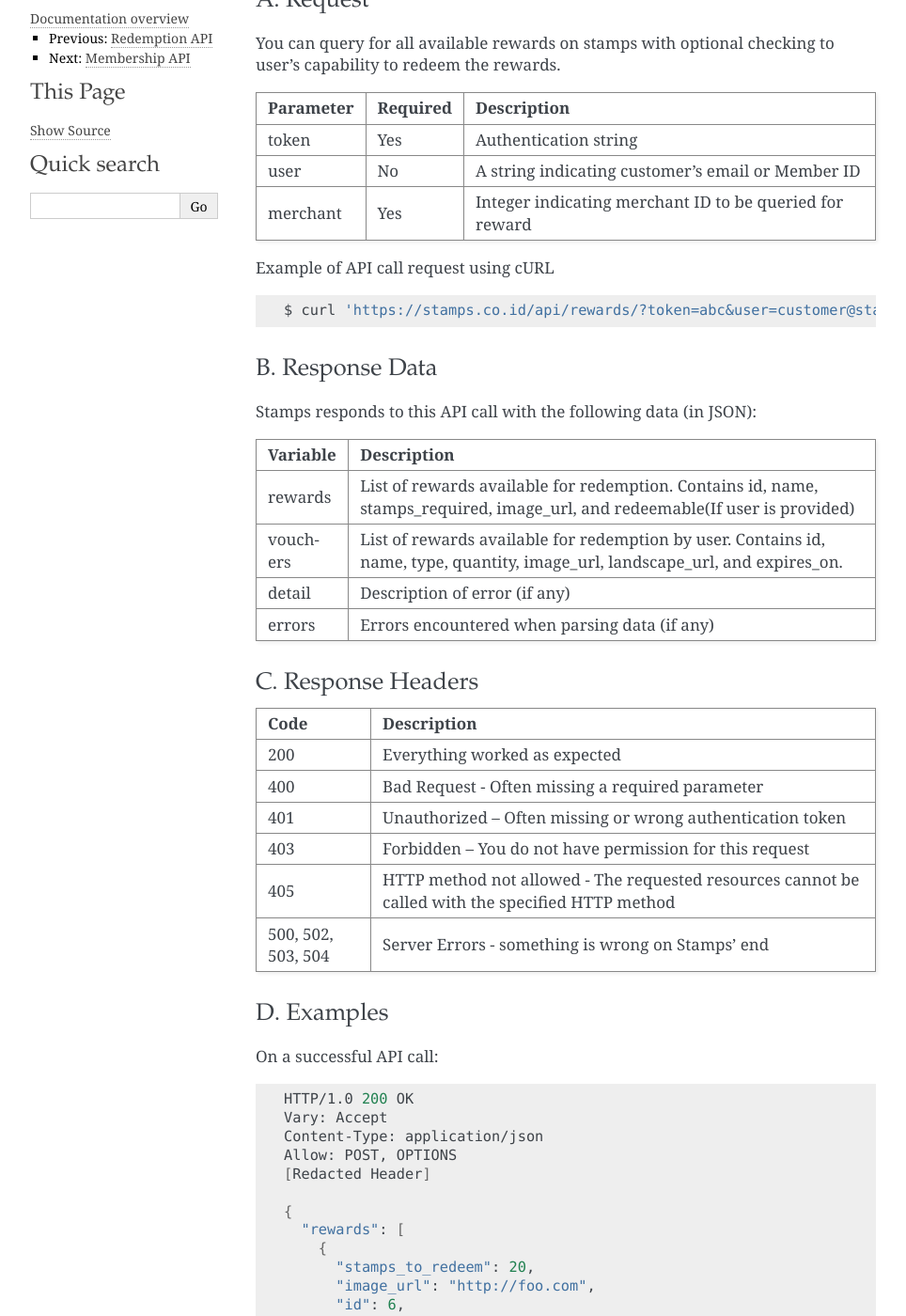
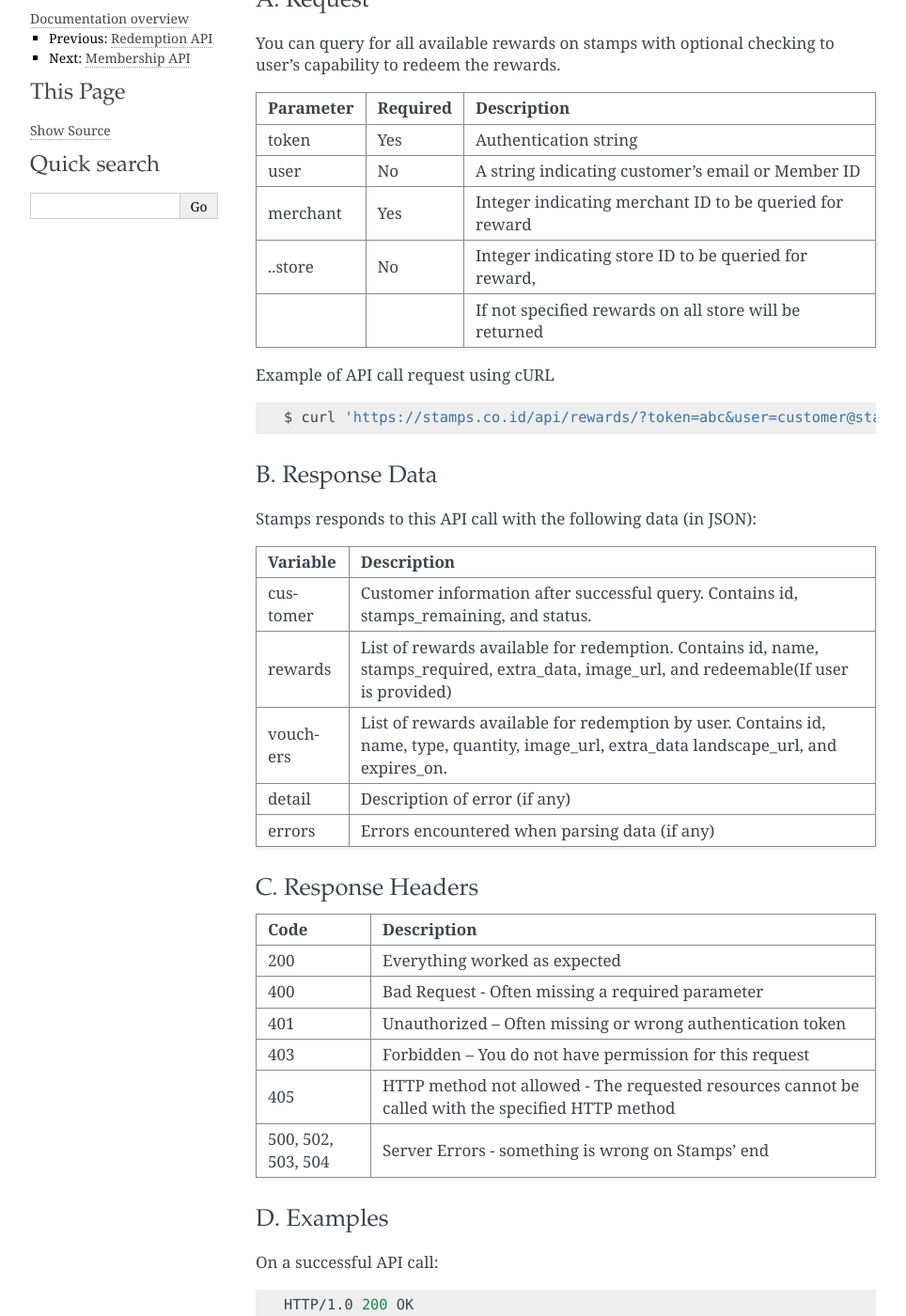
Before and after one commit to ui/stamps-api-docs, a Sphinx documentation site: the page built from source/reward_api.rst, in a window 1280 px wide and 1400 px high, scrolled down 288 px. Shown: the whole window at 94% size, without its empty margins (148-1112 px from the left). Built offline with Sphinx 7.4.7, drawn with Linux system fonts in a browser that asks for light colours; some of the changed text lies outside the part shown.

Commit message:
Refactor reward API

```diff
--- a/source/reward_api.rst
+++ b/source/reward_api.rst
@@ -19,6 +19,8 @@ Parameter   Required    Description
 token       Yes         Authentication string
 user        No          A string indicating customer's email or Member ID
 merchant    Yes         Integer indicating merchant ID to be queried for reward
+..store       No          Integer indicating store ID to be queried for reward,
+..                        If not specified rewards on all store will be returned
 =========== =========== =========================
 
 Example of API call request using cURL
@@ -35,10 +37,13 @@ Stamps responds to this API call with the following data (in JSON):
 =================== ==============================
 Variable            Description
 =================== ==============================
+customer            Customer information after successful query.
+                    Contains id, stamps_remaining, and status.
 rewards             List of rewards available for redemption.
-                    Contains id, name, stamps_required, image_url, and redeemable(If user is provided)
+                    Contains id, name, stamps_required, extra_data,
+                    image_url, and redeemable(If user is provided)
 vouchers            List of rewards available for redemption by user.
-                    Contains  id, name, type, quantity, image_url,
+                    Contains  id, name, type, quantity, image_url, extra_data
                     landscape_url, and expires_on.
 detail              Description of error (if any)
 errors              Errors encountered when parsing
@@ -87,7 +92,10 @@ On a successful API call:
           "id": 6,
           "redeemable": true,
           "name": "Mee Goreng",
-          "code": "A001"
+          "code": "A001",
+          "extra_data": {
+             "SKU": "A001SKU"
+          }
         },
         {
           "stamps_to_redeem": 60,
@@ -95,7 +103,8 @@ On a successful API call:
           "id": 5,
           "redeemable": true,
           "name": "Curry Chicken",
-          "code": "A002"
+          "code": "A002",
+          "extra_data": {}
         },
         {
           "stamps_to_redeem": 120,
@@ -103,7 +112,8 @@ On a successful API call:
           "id": 8,
           "redeemable": false,
           "name": "Nasi Lemak",
-          "code": "A003"
+          "code": "A003",
+          "extra_data": {}
         },
         {
           "stamps_to_redeem": 10,
@@ -111,7 +121,8 @@ On a successful API call:
           "id": 7,
           "redeemable": false,
           "name": "Nasi Lemak",
-          "code": "A004"
+          "code": "A004",
+          "extra_data": {}
         }
       ],
       "vouchers": [
@@ -122,7 +133,10 @@ On a successful API call:
           "type": "promotion 1",
           "id": 110827,
           "expires_on": "13-02-2013 00:00",
-          "quantity": 1
+          "quantity": 1,
+          "extra_data": {
+             "SKU": "PROMO-birthday-20-off"
+          }
         },
         {
           "name": "10 Year celebration promo",
@@ -131,9 +145,15 @@ On a successful API call:
           "type": "promotion 1",
           "id": 110214,
           "expires_on": "24-01-2014 00:00",
-          "quantity": 2
+          "quantity": 2,
+          "extra_data": {}
         }
-      ]
+      ],
+      "customer": {
+          "id": 114807,
+          "stamps": 18,
+          "membership_status": "Blue"
+      }
     }
 
 
```
